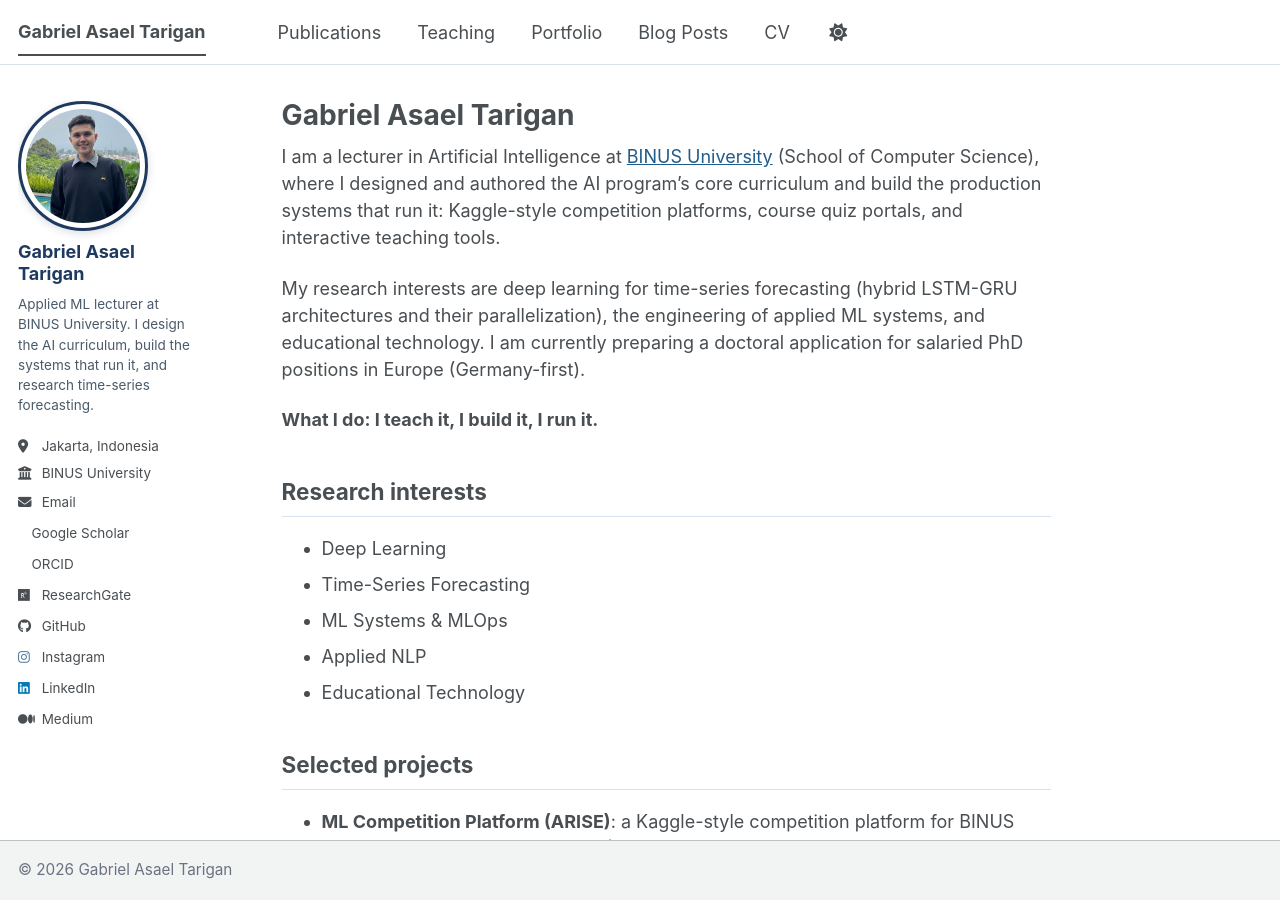
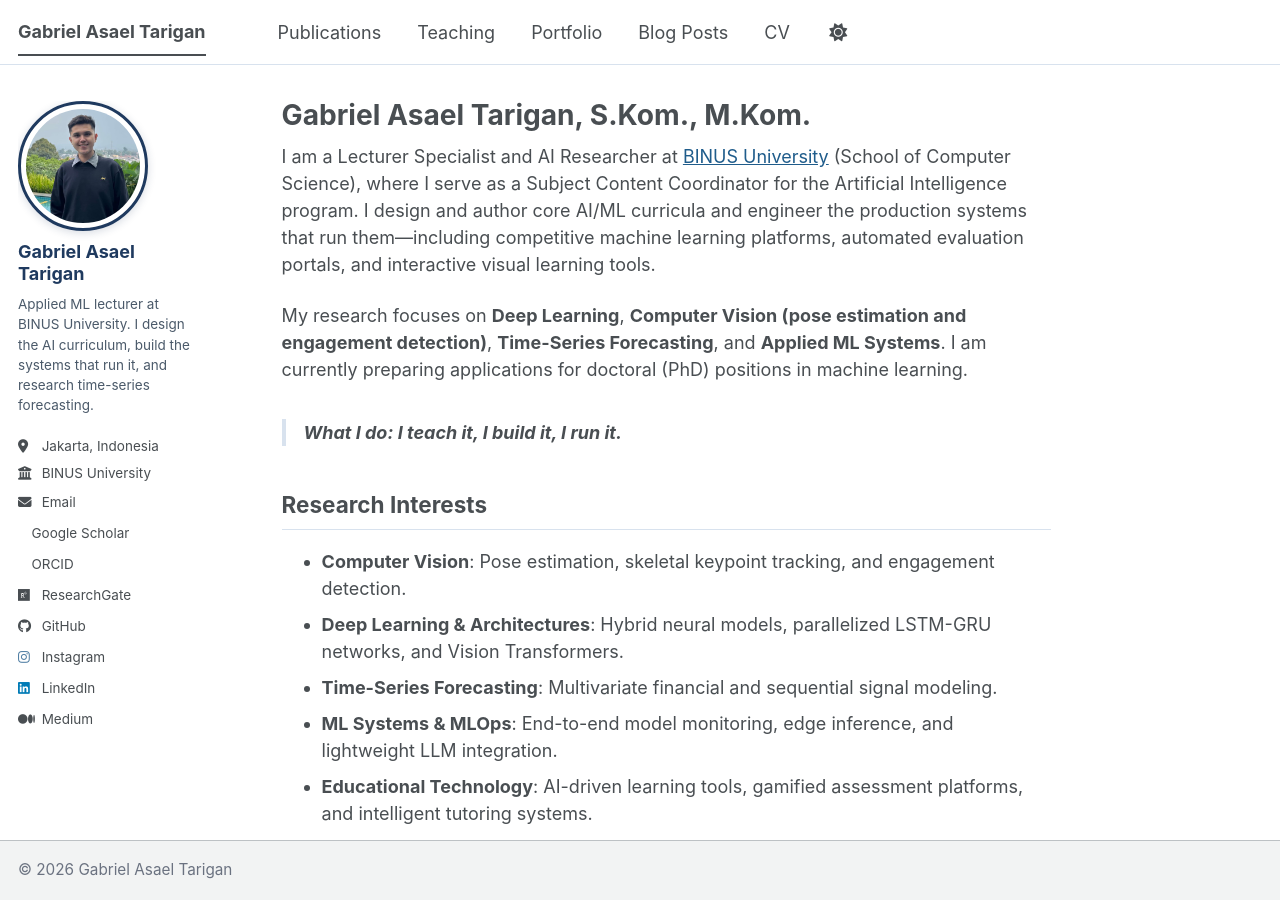
Before and after one commit to asaeltarigan/asaeltarigan.github.io, a Jekyll site: the page built from _pages/about.md, in a window 1280 px wide and 900 px high. Built offline with Jekyll 4.4.1, drawn with Linux system fonts in a browser that asks for light colours; a style sheet for code colours, icons or effects is not loaded; some of the changed text lies outside the part shown.

Commit message:
Update about.md

```diff
--- a/_pages/about.md
+++ b/_pages/about.md
@@ -1,33 +1,56 @@
 ---
 permalink: /
-title: "Gabriel Asael Tarigan"
+title: "Gabriel Asael Tarigan, S.Kom., M.Kom."
 author_profile: true
 redirect_from:
   - /about/
   - /about.html
 ---
 
-I am a lecturer in Artificial Intelligence at [BINUS University](https://www.binus.ac.id) (School of Computer Science), where I designed and authored the AI program's core curriculum and build the production systems that run it: Kaggle-style competition platforms, course quiz portals, and interactive teaching tools.
+I am a Lecturer Specialist and AI Researcher at [BINUS University](https://www.binus.ac.id) (School of Computer Science), where I serve as a Subject Content Coordinator for the Artificial Intelligence program. I design and author core AI/ML curricula and engineer the production systems that run them—including competitive machine learning platforms, automated evaluation portals, and interactive visual learning tools.
 
-My research interests are deep learning for time-series forecasting (hybrid LSTM-GRU architectures and their parallelization), the engineering of applied ML systems, and educational technology. I am currently preparing a doctoral application for salaried PhD positions in Europe (Germany-first).
+My research focuses on **Deep Learning**, **Computer Vision (pose estimation and engagement detection)**, **Time-Series Forecasting**, and **Applied ML Systems**. I am currently preparing applications for doctoral (PhD) positions in machine learning.
 
-**What I do: I teach it, I build it, I run it.**
+> **What I do: I teach it, I build it, I run it.**
 
-## Research interests
+## Research Interests
 
-- Deep Learning
-- Time-Series Forecasting
-- ML Systems & MLOps
-- Applied NLP
-- Educational Technology
+* **Computer Vision**: Pose estimation, skeletal keypoint tracking, and engagement detection.
+* **Deep Learning & Architectures**: Hybrid neural models, parallelized LSTM-GRU networks, and Vision Transformers.
+* **Time-Series Forecasting**: Multivariate financial and sequential signal modeling.
+* **ML Systems & MLOps**: End-to-end model monitoring, edge inference, and lightweight LLM integration.
+* **Educational Technology**: AI-driven learning tools, gamified assessment platforms, and intelligent tutoring systems.
 
-## Selected projects
+## Selected Systems & Projects
 
-- **ML Competition Platform (ARISE)**: a Kaggle-style competition platform for BINUS students, self-hosted on a single $5 VPS (FastAPI, cloudflared, daily submission caps, admin analytics).
-- **Course Quiz Portals**: weekly quiz portals for ML courses: single-attempt, NIM-gated submissions with instant feedback and live results.
-- **Backpropagation Teaching Tool**: a browser-based tool that teaches backpropagation through a 4-beat story: *guess, measure, blame, nudge*.
-- **Build Diary**: an [automated public log](https://github.com/asaeltarigan/build-diary) of what I ship, committed truthfully week by week.
+* **ML Competition Platform (ARISE)**: A custom Kaggle-style competition system built for BINUS AI students, hosted efficiently on a single VPS (FastAPI, cloudflared tunnel, daily submission quotas, automated scoring pipelines, and analytics).
+* **Course Evaluation & Quiz Portals**: Single-attempt, NIM-gated assessment portals for university machine learning courses with real-time autograding and feedback.
+* **Interactive Backpropagation Visualizer**: A web-based educational visualizer that teaches neural network backpropagation through an intuitive four-step mental model (*guess, measure, blame, nudge*).
+* **Build Diary**: An [automated public repository](https://github.com/asaeltarigan/build-diary) documenting weekly production shipments and technical experiments.
 
-## Publications
+## Selected Publications
 
-A full list is on the [Publications page](/publications/). My current manuscript, *Parallelization of LSTM-GRU Architectures for Multivariate Prediction of Stock Prices* (with Eric Savero Hermawan and Abba Suganda Girsang), is in preparation for a SINTA/Scopus/IEEE-indexed venue.
+A full list with citation metrics is available on my [Google Scholar](https://scholar.google.com/citations?user=FCaQ7i0AAAAJ), [ResearchGate](https://www.researchgate.net/profile/Gabriel-Asael-Tarigan), and the [Publications](/publications/) page.
+
+* **Skeletal Keypoint-Based Pipeline as a Computer Vision-Based Approach**
+  *Gabriel Asael Tarigan*, Kuncahyo Setyo Nugroho, Bens Pardamean.
+  *Communications in Mathematical Biology and Neuroscience*, 2026.
+
+* **Computer Vision-Based Pose Estimation for Student Engagement Detection: Trends and Challenges**
+  *Gabriel Asael Tarigan*, Gregorius Natanael Elwirehardja, Kuncahyo Setyo Nugroho, Bens Pardamean.
+  *IEEE 7th International Conference on Cybernetics and Intelligent System (ICORIS)*, 2025.
+
+* **InterQ: A Job Interview Training Platform Using Facial Expression Detection and Answer Scoring**
+  Y. Boer, A. C. Permatasari, K. Kevin, *Gabriel Asael Tarigan*, D. Suhartono.
+  *IEEE 8th International Seminar on Research of Information Technology and Intelligent Systems (ISRITI)*, 2025.
+
+* **Indonesian Food Detection with YOLO and Calorie Estimation Using Lightweight LLMs**
+  M. Nasari, *Gabriel Asael Tarigan*, et al.
+
+* **Lighter Student Engagement Recognition in a Classroom Environment Using Skeletal Keypoints**
+  *Gabriel Asael Tarigan*, Gregorius Natanael Elwirehardja, Kuncahyo Setyo Nugroho, Bens Pardamean.
+  *IAENG International Journal of Computer Science*.
+
+* **Parallelization of LSTM-GRU Architectures for Multivariate Prediction of Stock Prices**
+  *Gabriel Asael Tarigan*, Eric Savero Hermawan, Abba Suganda Girsang.
+  *(Manuscript in preparation / conference presentation)*.
```
